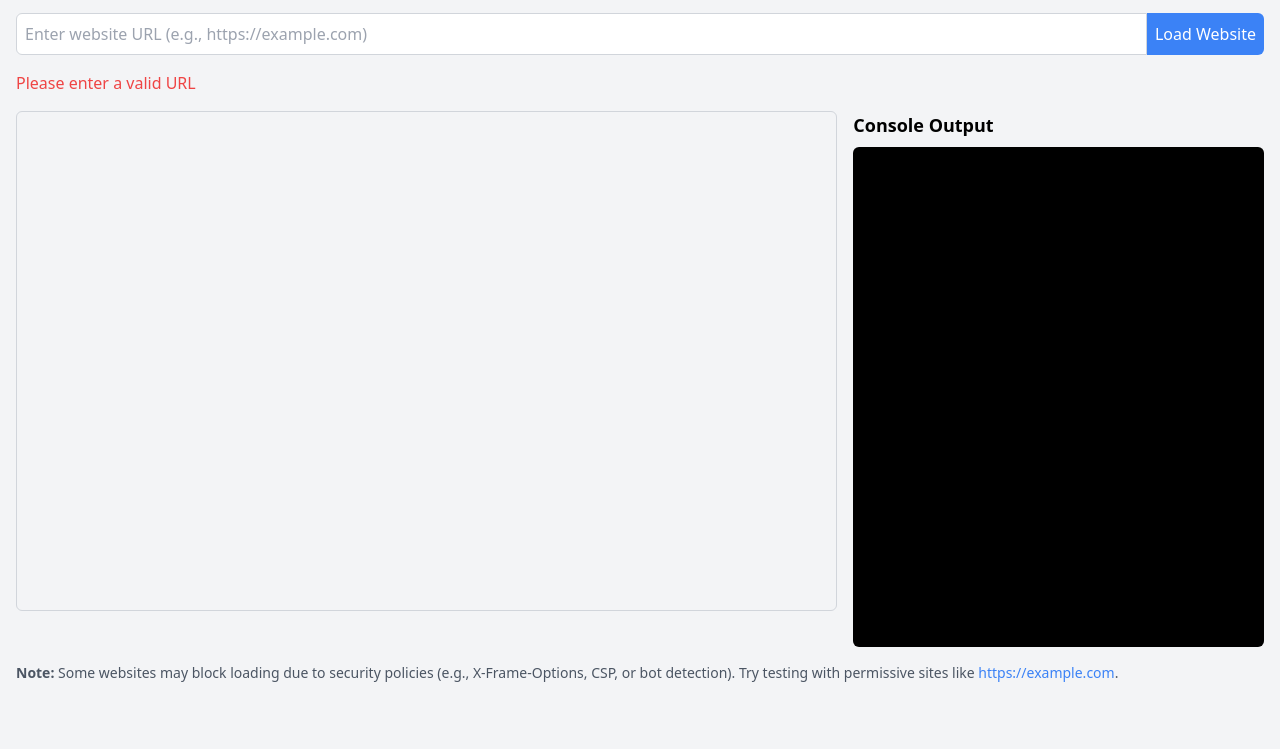
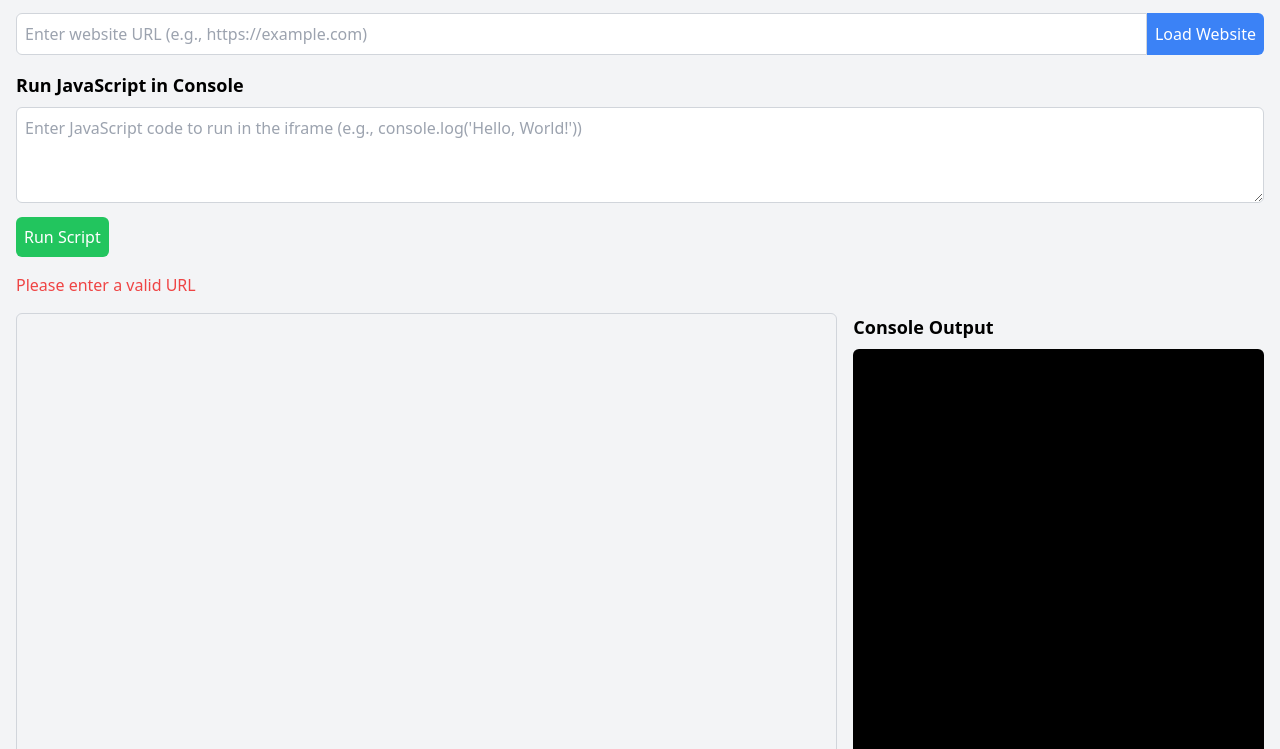
Before and after one commit to itzme-challa/videolectures, a website: page public/index.html in a window 1280 px wide. Both pictures are taken after a click on the button "Load Website". Shown: the part 51-800 px from the top of the page. Drawn offline with nearby package versions, Linux system fonts and the light colour scheme.

Commit message:
Update index.html

```diff
--- a/public/index.html
+++ b/public/index.html
@@ -23,6 +23,20 @@
         Load Website
       </button>
     </div>
+    <div class="mb-4">
+      <h2 class="text-lg font-semibold mb-2">Run JavaScript in Console</h2>
+      <textarea
+        id="scriptInput"
+        placeholder="Enter JavaScript code to run in the iframe (e.g., console.log('Hello, World!'))"
+        class="w-full p-2 border border-gray-300 rounded-md focus:outline-none focus:ring-2 focus:ring-blue-500 h-24"
+      ></textarea>
+      <button
+        onclick="runScript()"
+        class="mt-2 bg-green-500 text-white p-2 rounded-md hover:bg-green-600"
+      >
+        Run Script
+      </button>
+    </div>
     <div id="errorMessage" class="text-red-500 mb-4 hidden"></div>
     <div class="flex flex-col md:flex-row gap-4">
       <div class="w-full md:w-2/3">
@@ -41,12 +55,13 @@
       </div>
     </div>
     <div class="mt-4 text-sm text-gray-600">
-      <p><strong>Note:</strong> Some websites may block loading due to security policies (e.g., X-Frame-Options, CSP, or bot detection). Try testing with permissive sites like <a href="#" onclick="urlInput.value='https://example.com';loadWebsite();" class="text-blue-500">https://example.com</a>.</p>
+      <p><strong>Note:</strong> Some websites may block content inspection or script execution due to security policies. Try testing with permissive sites like <a href="#" onclick="urlInput.value='https://example.com';loadWebsite();" class="text-blue-500">https://example.com</a>.</p>
     </div>
   </div>
   <script>
     // Get DOM elements
     const urlInput = document.getElementById('urlInput');
+    const scriptInput = document.getElementById('scriptInput');
     const websiteFrame = document.getElementById('websiteFrame');
     const consoleOutput = document.getElementById('consoleOutput');
     const errorMessage = document.getElementById('errorMessage');
@@ -75,6 +90,12 @@
     function clearError() {
       errorMessage.textContent = '';
       errorMessage.classList.add('hidden');
+    }
+
+    // Function to sanitize script input (basic XSS prevention)
+    function sanitizeScript(script) {
+      // Remove potentially dangerous tags and attributes
+      return script.replace(/<\/?script\b[^>]*>|javascript:/gi, '');
     }
 
     // Function to load the website via proxy
@@ -109,11 +130,11 @@
           body: JSON.stringify({ url: validUrl })
         });
 
-        const data = await response.json();
         if (!response.ok) {
-          throw new Error(data.error || `Proxy request failed: ${response.status} ${response.statusText}`);
+          throw new Error(`Proxy request failed: ${response.statusText}`);
         }
 
+        const data = await response.json();
         if (data.error) {
           throw new Error(data.error);
         }
@@ -122,7 +143,7 @@
         websiteFrame.srcdoc = data.content;
         logToConsole('Website content loaded successfully', 'log');
 
-        // Attempt to inject console interception script
+        // Inject console interception script
         websiteFrame.onload = () => {
           try {
             const iframeWindow = websiteFrame.contentWindow;
@@ -164,7 +185,7 @@
               if (event.data.type === 'console') {
                 logToConsole(event.data.message, event.data.method);
               }
-            }, { once: false });
+            });
 
             logToConsole('Console interception set up successfully', 'log');
           } catch (e) {
@@ -178,10 +199,55 @@
       }
     }
 
+    // Function to run user-provided script in iframe
+    async function runScript() {
+      const script = scriptInput.value.trim();
+      if (!script) {
+        showError('Please enter JavaScript code to run');
+        return;
+      }
+
+      if (!websiteFrame.contentWindow) {
+        showError('No website loaded. Please load a website first.');
+        logToConsole('No website loaded for script execution', 'error');
+        return;
+      }
+
+      clearError();
+      logToConsole('Attempting to run user script', 'log');
+
+      try {
+        const iframeWindow = websiteFrame.contentWindow;
+        const sanitizedScript = sanitizeScript(script);
+
+        // Inject user script into iframe
+        const scriptElement = iframeWindow.document.createElement('script');
+        scriptElement.textContent = `
+          try {
+            ${sanitizedScript}
+          } catch (e) {
+            window.parent.postMessage({ type: 'console', method: 'error', message: 'Script error: ' + e.message }, '*');
+          }
+        `;
+        iframeWindow.document.body.appendChild(scriptElement);
+        logToConsole('Script executed successfully', 'log');
+      } catch (e) {
+        showError(`Failed to run script: ${e.message}`);
+        logToConsole(`Script execution error: ${e.message}`, 'error');
+      }
+    }
+
     // Handle Enter key in URL input
     urlInput.addEventListener('keypress', (e) => {
       if (e.key === 'Enter') {
         loadWebsite();
+      }
+    });
+
+    // Handle Ctrl+Enter in script input
+    scriptInput.addEventListener('keydown', (e) => {
+      if (e.key === 'Enter' && e.ctrlKey) {
+        runScript();
       }
     });
 
```
